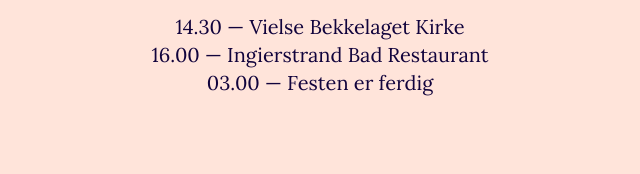
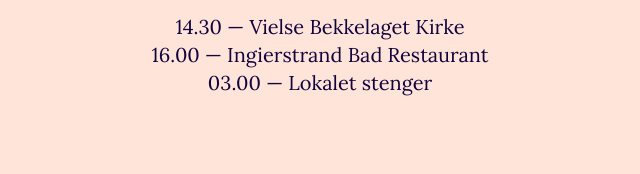
Before and after one commit to danielmahal/benteogolav.no, a website: page src/praktisk.html in a window 1280 px wide. Shown: the part 307-481 px from the top of the page, 320-960 px from the left. Drawn offline with Linux system fonts and the light colour scheme.

Commit message:
lokalet stenger

```diff
--- a/src/praktisk.html
+++ b/src/praktisk.html
@@ -45,7 +45,7 @@
 
             <li>
               <span class="time">03.00</span> —
-              <span class="activity">Festen er ferdig</li></span>
+              <span class="activity">Lokalet stenger</li></span>
             </li>
           </ul>
         </section>
```
